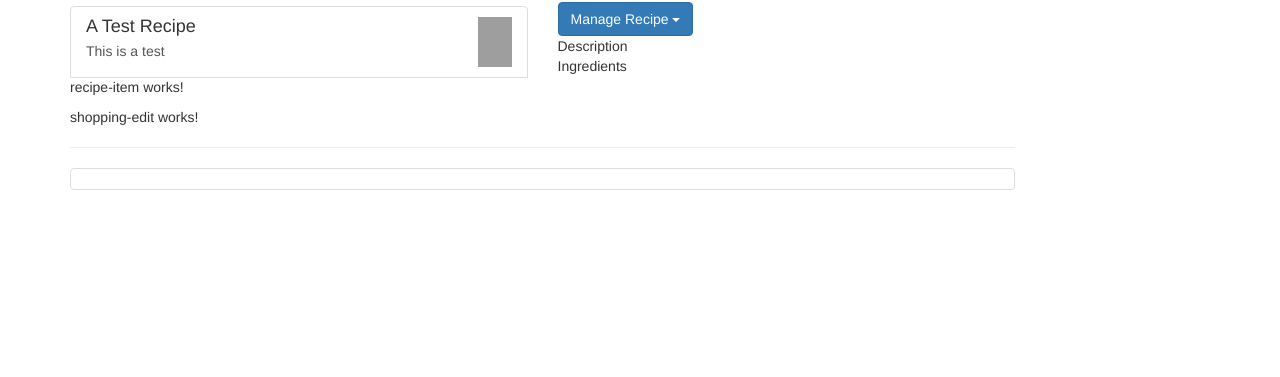
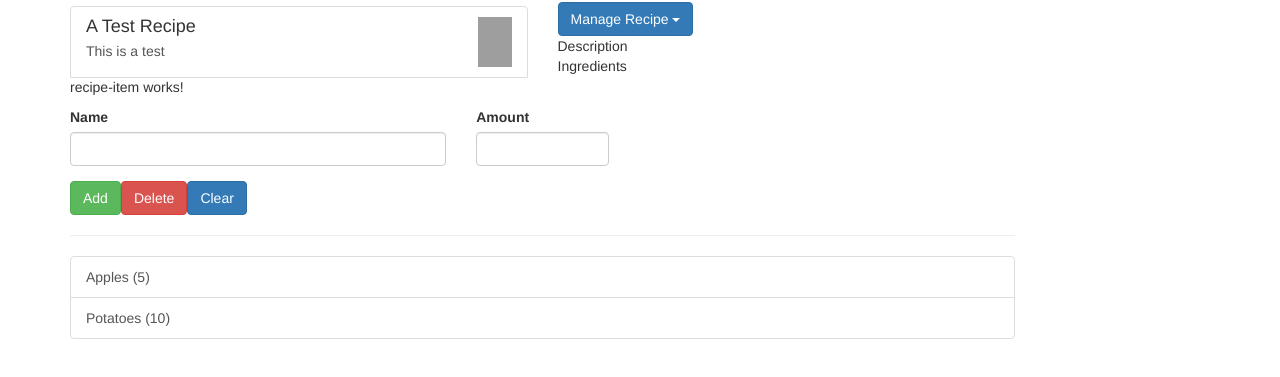
Before and after one commit to nathanejbrown/Angular-Course-Project, an Angular app: page / in a window 1280 px wide. Shown: the part 141-518 px from the top of the page. Built offline with nearby package versions, Linux system fonts and the light colour scheme; grey boxes are pictures that could not be loaded.

Commit message:
Built out shopping edit component

```diff
--- a/src/app/shopping-list/shopping-edit/shopping-edit.component.html
+++ b/src/app/shopping-list/shopping-edit/shopping-edit.component.html
@@ -1,3 +1,23 @@
-<p>
-  shopping-edit works!
-</p>
+<div class="row">
+  <div class="col-xs-12">
+    <form>
+      <div class="row">
+        <div class="col-sm-5 form-group">
+          <label for="name">Name</label>
+          <input type="text" id='name' class='form-control'>
+        </div>
+        <div class="col-sm-2 form-group">
+          <label for="amount">Amount</label>
+          <input type="number" id='amount' class='form-control'>
+        </div>
+      </div>
+      <div class="row">
+        <div class="col-xs-12">
+          <button class='btn btn-success' type='submit'>Add</button>
+          <button class='btn btn-danger' type='button'>Delete</button>
+          <button class='btn btn-primary' type='button'>Clear</button>
+        </div>
+      </div>
+    </form>
+  </div>
+</div>
--- a/src/app/shopping-list/shopping-list.component.html
+++ b/src/app/shopping-list/shopping-list.component.html
@@ -3,7 +3,12 @@
     <app-shopping-edit></app-shopping-edit>
     <hr>
     <ul class="list-group">
-      <a class='list-group-item' style='cursor: pointer'></a>
+      <a
+        class='list-group-item'
+        style='cursor: pointer'
+        *ngFor='let ingredient of ingredients'>
+        {{ ingredient.name }} ({{ ingredient.amount }})
+      </a>
     </ul>
   </div>
 </div>
--- a/src/app/shopping-list/shopping-list.component.ts
+++ b/src/app/shopping-list/shopping-list.component.ts
@@ -1,4 +1,6 @@
 import { Component, OnInit } from '@angular/core';
+
+import { Ingredient } from '../shared/ingredient.model';
 
 @Component({
   selector: 'app-shopping-list',
@@ -6,7 +8,10 @@
   styleUrls: ['./shopping-list.component.css']
 })
 export class ShoppingListComponent implements OnInit {
-  ingredients = [];
+  ingredients: Ingredient[] = [
+    new Ingredient('Apples', 5),
+    new Ingredient('Potatoes', 10)
+  ];
 
   constructor() { }
 
```
